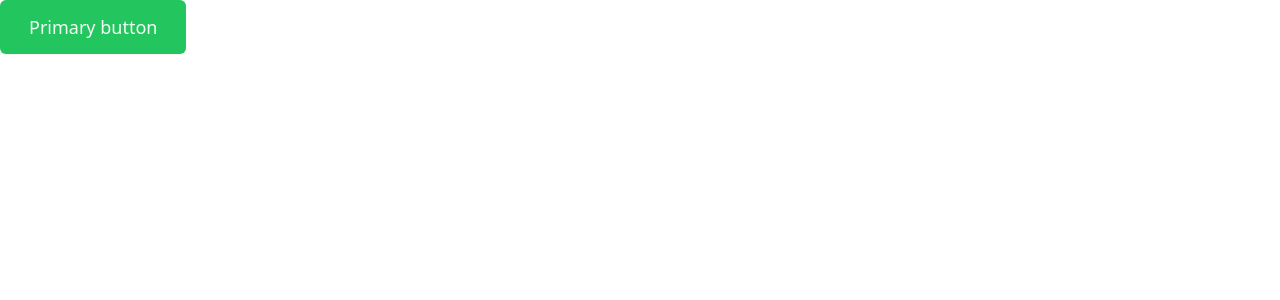
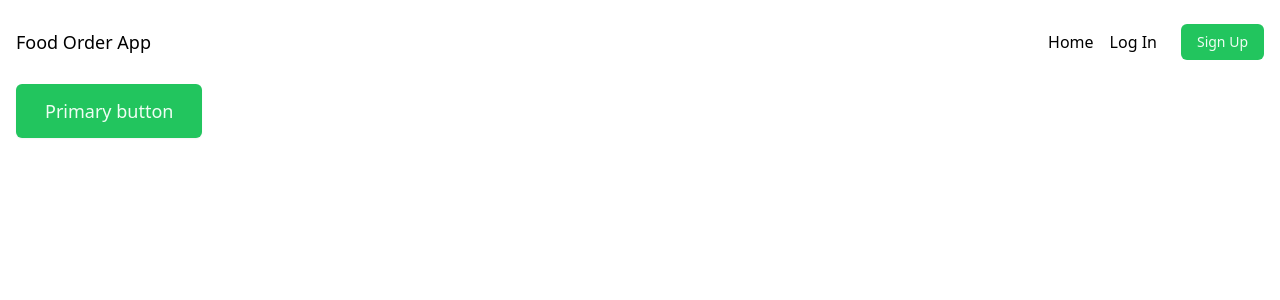
Before and after one commit to 012kirby210/nextjs-food-delivery, a Next.js app: page / in a window 1280 px wide. Shown: the top 300 px of the page. Built offline with nearby package versions, Linux system fonts and the light colour scheme.

Commit message:
Ajout Layout + route.

```diff
--- /dev/null
+++ b/components/Layout.js
@@ -0,0 +1,58 @@
+import Head from "next/head";
+import Link from "next/link";
+
+function Navigation() {
+  return (
+    <nav className="container mx-auto flex justify-between p-6 px-4">
+      <div className="flex justify-between items-center w-full">
+        <div className="xl:w-1/3">
+          <Link
+            className="block text-lg max-w-max ext-coolGray-500 hover:text-coolGray-900 font-medium"
+            href="/"
+          >
+            Food Order App
+          </Link>
+        </div>
+
+        <div className="xl:block xl:w-1/3">
+          <div className="flex items-center justify-end">
+            <Link
+              className="text-coolGray-500 hover:text-coolGray-900 font-medium"
+              href="/"
+            >
+              Home
+            </Link>
+            <Link
+              className="inline-block py-2 px-4 mr-2 leading-5 text-coolGray-500 hover:text-coolGray-900 bg-transparent font-medium rounded-md"
+              href="/login"
+            >
+              Log In
+            </Link>
+            <Link
+              className="inline-block py-2 px-4 text-sm leading-5 text-green-50 bg-green-500 hover:bg-green-600 font-medium focus:ring-2 focus:ring-green-500 focus:ring-opacity-50 rounded-md"
+              href="/register"
+            >
+              Sign Up
+            </Link>
+          </div>
+        </div>
+      </div>
+    </nav>
+  );
+}
+
+export default function Layout(props) {
+  const title = "Welcome to Nextjs";
+
+  return (
+    <div>
+      <Head>
+        <title>{title}</title>
+        <meta charSet="utf-8" />
+        <meta name="viewport" content="initial-scale=1.0, width=device-width" />
+      </Head>
+      <Navigation />
+      <div className="container mx-auto px-4">{props.children}</div>
+    </div>
+  );
+}
--- a/pages/_app.js
+++ b/pages/_app.js
@@ -1,5 +1,10 @@
-import '@/styles/globals.css'
+import '@/styles/globals.css';
+import Layout from '@/components/Layout.js';
 
 export default function App({ Component, pageProps }) {
-  return <Component {...pageProps} />
+  return (
+    <Layout>
+      <Component {...pageProps} />
+    </Layout>
+  );
 }
```
